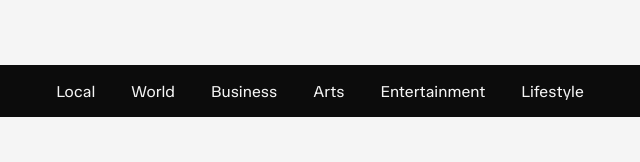
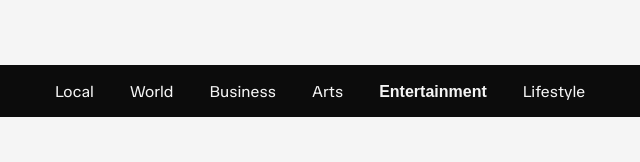
Before and after one commit to astra-the-boop/as-media-news-tool, a website: page public/page.html in a window 1280 px wide. Shown: the top 162 px of the page, 320-960 px from the left. Drawn offline with nearby package versions, Linux system fonts and the light colour scheme; no server answers; a web font is replaced by a local one.

Commit message:
i forgot what i addeded

```diff
--- a/public/page.html
+++ b/public/page.html
@@ -17,7 +17,7 @@
         <p>World</p>
         <p>Business</p>
         <p>Arts</p>
-        <p>Entertainment</p>
+        <p><b>Entertainment</b></p>
         <p>Lifestyle</p>
     </div>
     <div id="body-container">
```
